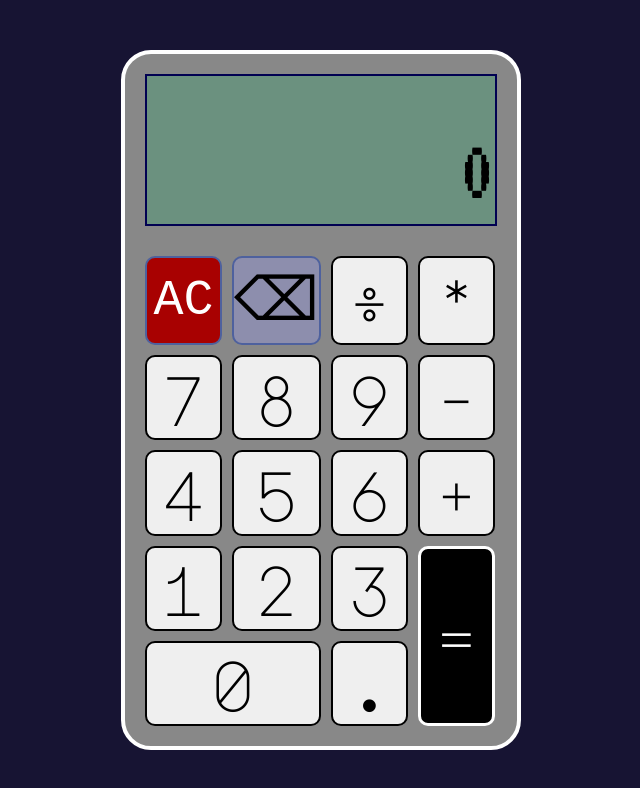
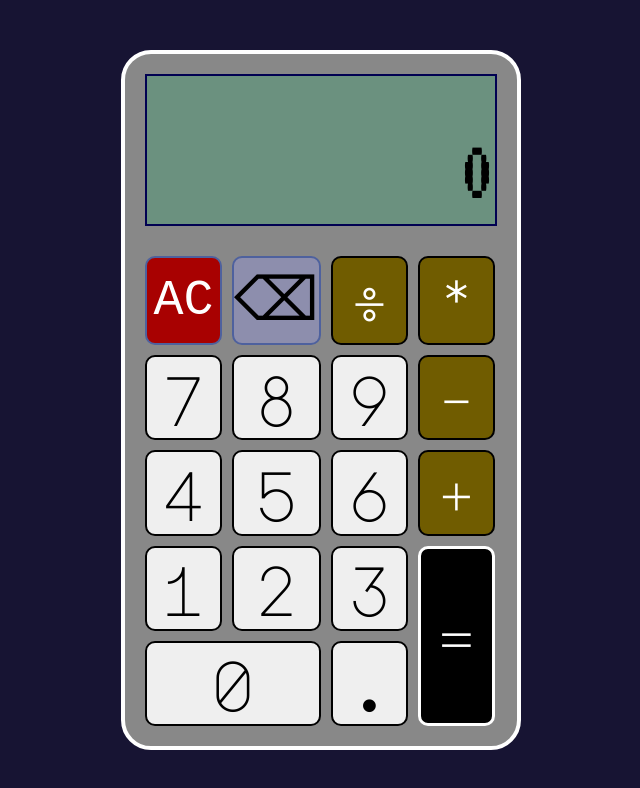
Before and after one commit to KVG24/calculator-odin, a plain HTML site: page index.html in a window 1280 px wide. Shown: the whole page, without its empty margins (319-959 px from the left). Drawn offline with Linux system fonts and the light colour scheme.

Commit message:
Change operators color

```diff
--- a/style.css
+++ b/style.css
@@ -65,6 +65,11 @@ button {
     gap: 10px;
 }
 
+.operator {
+    background-color: rgb(112, 92, 0);
+    color: white;
+}
+
 .btn-action {
     border: 2px solid rgb(78, 97, 158);
     border-radius: 10px;
```
